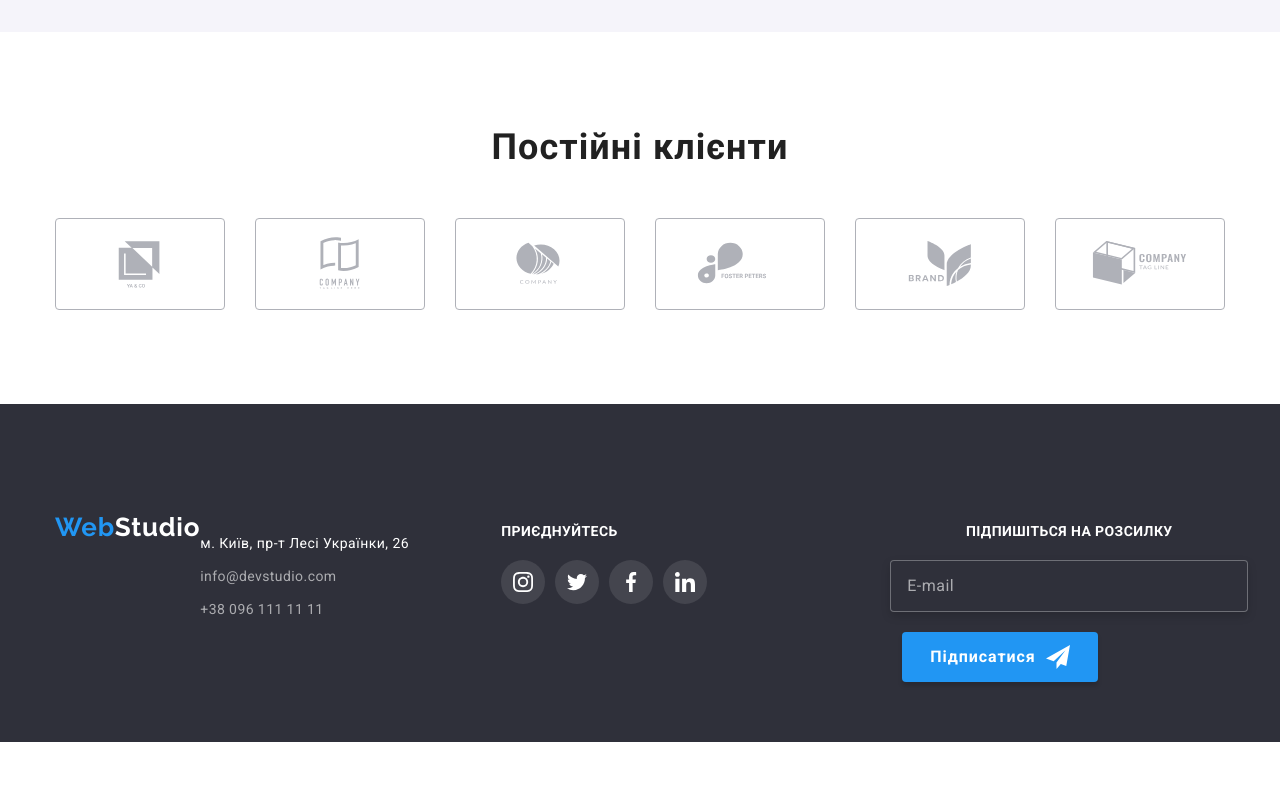
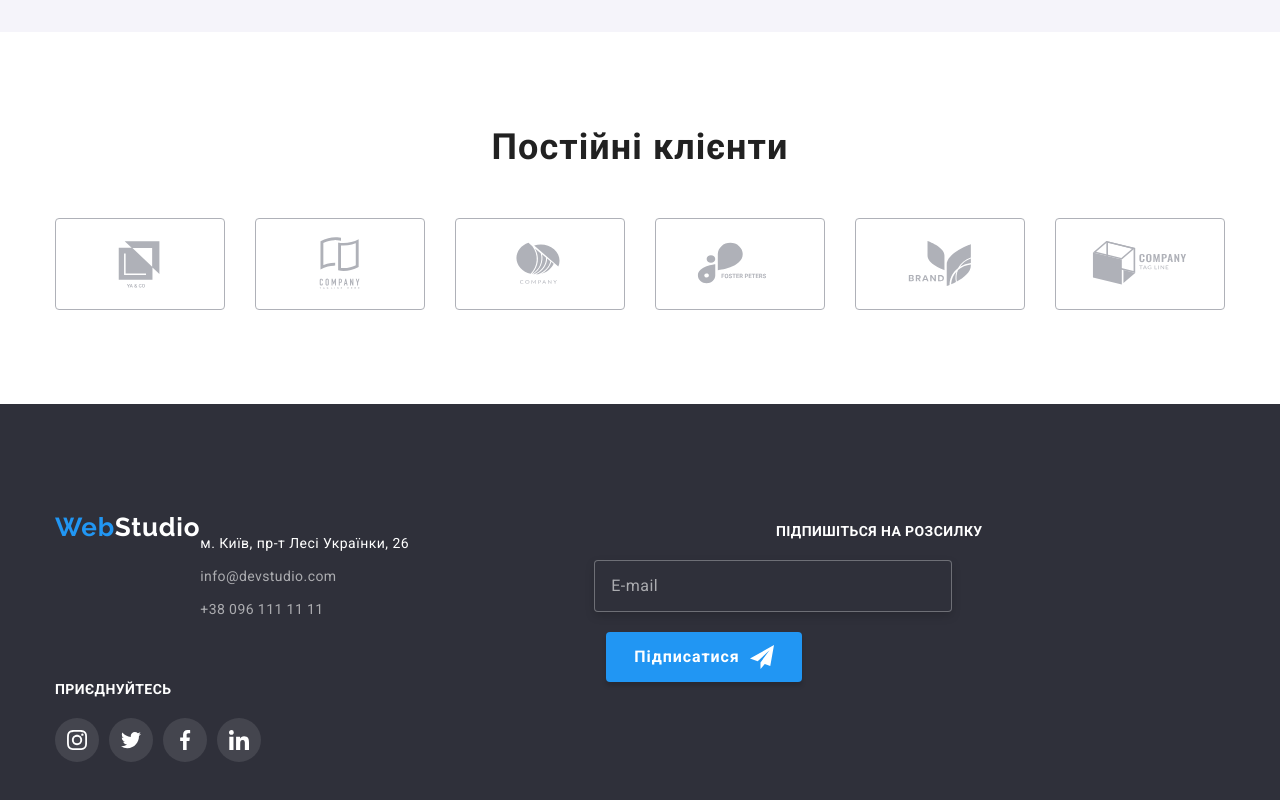
Before and after one commit to irinakostanets/goit-markup-hw-08, a plain HTML site: page index.html in a window 1280 px wide. Shown: the part 2450-3250 px from the top of the page. Before the commit the page ends 3192 px from the top, so only its background shows below. Drawn offline with nearby package versions, Linux system fonts and the light colour scheme.

Commit message:
add some corrections

```diff
--- a/index.html
+++ b/index.html
@@ -441,6 +441,7 @@
 
     <footer class="footer">
         <div class="container footer-container">
+            <div class="footer-top">
             <div class="adr">
                 <a href="./index.html" class="logo-footer">Web<span class="logo-footer-secondary">Studio</span></a>
                 <address>
@@ -491,8 +492,9 @@
                 </li>
             </ul>
             </div>
+            </div>
             <form class="footer-form">
-                <label>
+                <label class="footer-label">
                     Підпишіться на розсилку
                     <input type="email" placeholder="E-mail" class="footer-input" required>
                 </label>
--- a/js/modal.js
+++ b/js/modal.js
@@ -7,7 +7,6 @@
 
   refs.openModalBtn.addEventListener("click", toggleModal);
   refs.closeModalBtn.addEventListener("click", toggleModal);
-
   function toggleModal() {
     refs.modal.classList.toggle("is-hidden");
   }
--- a/sass/components/_modal.scss
+++ b/sass/components/_modal.scss
@@ -23,9 +23,14 @@
     position: absolute;
     top: 50%;
     left: 50%;
-    min-width: 528px;
-    min-height: 581px;
+    min-width: 450px;
+    height: 609px;
     padding: 40px;
+    @include desktop {
+        min-width: 528px;
+        min-height: 581px;
+    }
+
     background-color: $white-color;
 
     transform: translate(-50%, -50%) scale(1);
@@ -56,8 +61,11 @@
 .modal-form {
     display: flex;
     flex-direction: column;
-    max-width: 448px;
+    max-width: 370px;
     filter: none;
+    @include desktop {
+        max-width: 448px;
+    }
 }
 .form-field {
     display: flex;
--- a/sass/components/_project-btn.scss
+++ b/sass/components/_project-btn.scss
@@ -1,5 +1,7 @@
 .button {
     display: flex;
+    flex-wrap: wrap;
+    gap: 8px;
     font-family: inherit;
     @include font (500, 16px, 1.63, null);
 
--- a/sass/layouts/_footer.scss
+++ b/sass/layouts/_footer.scss
@@ -4,7 +4,7 @@
     padding: 60px 15px;
     // align-items: baseline;
     background-color: $dark-backgroud-color;
-    @include desktop {
+    @include tablet {
         align-items: baseline;
     }
 }
@@ -12,13 +12,15 @@
 .footer-container {
 
     text-align: center;
-    @include desktop {
+    @include tablet {
         display: flex;
         align-items: baseline;
         text-align: left;
     }
 }
-
+.footer-top {
+    align-items: baseline;
+}
 .adr {
 
     // flex-direction: column;
@@ -35,14 +37,14 @@
 }
 
 .logo-footer {
-
+    margin-bottom: 28px;
     @include font (700, 24px, 1.17, 0.03);
     text-align: center;
     color: $accent-color;
     text-decoration: none;
 
     @include desktop {
-        display: block;
+        // display: block;
         @include font (null, 26px, 1.19, null);
         text-align: left;
     }
@@ -54,9 +56,12 @@
 }
 
 address {
+    text-align: left;
     margin-top: 20px;
     width: 231px;
-
+    @media screen and (max-width: 1199px) {
+        text-align: center;
+    }
 }
 
 .address .item+.item {
@@ -151,8 +156,9 @@ address {
     }
 .footer-input {
     padding: 15px 16px;
-    margin-top: 20px;
-    margin-bottom: 20px;
+    // margin-top: 20px;
+    // margin-bottom: 20px;
+    margin: 20px auto;
     width: 358px;
     font-family: 'Roboto';
     @include font (400, 16px, 1.25, 0.03);
@@ -168,10 +174,8 @@ address {
         color: $contacts-footer-color;
     }
 }
-label {
+.footer-label {
     display: flex;
-    // flex-direction: column;
-    margin-top: 60px;
     @include font (700, 14px, 1.14, 0.03);
     text-transform: uppercase;
     color: $white-color;
@@ -180,7 +184,8 @@ label {
     }
 }
 .footer-button {
-    margin-left: 12px;
+    // margin-left: 12px;
+    margin: 0px auto;
     padding: 10px 28px;
     max-width: 200px;
     @include font (700, 16px, 1.88, 0.06);
--- a/sass/layouts/_header.scss
+++ b/sass/layouts/_header.scss
@@ -99,6 +99,7 @@ padding: 32px 0px;
     @include desktop {
         padding-top: 32px;
         padding-bottom: 32px;
+        margin-bottom: 0;
     }
 }
 .button-icon {
@@ -147,7 +148,6 @@ padding: 32px 0px;
     height: 100vh;
     background-color: $white-color;
     top: 0;
-    padding-top: 48px;
     padding-bottom: 48px;
     padding-left: 40px;
     > .container {
--- a/sass/layouts/_team.scss
+++ b/sass/layouts/_team.scss
@@ -14,9 +14,6 @@
         margin-bottom: 50px;
         @include font (null,36px, 1.17, 0.03);
         text-align: center;
-        @media screen and (min-width:768px) {
-            padding-bottom: 30px;
-        }
     }
     &__list {
         display: flex;
```
